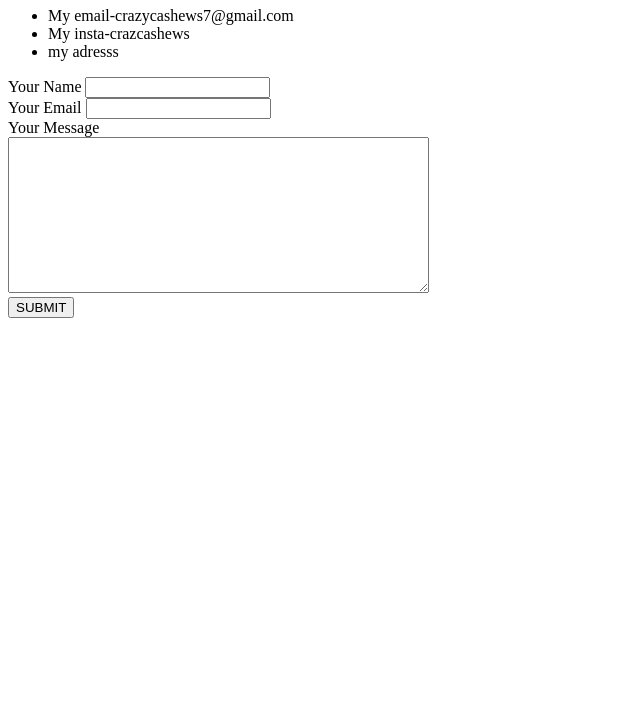
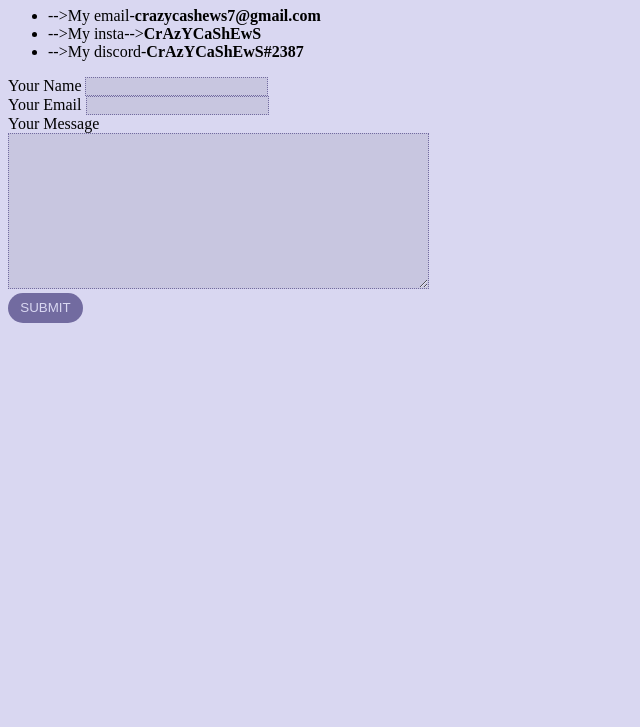
Before and after one commit to crazycashews/cv, a plain HTML site: page Contact_me.html in a window 1280 px wide. Shown: the part 73-800 px from the top of the page, without its empty margins (0-640 px from the left). Drawn offline with Linux system fonts and the light colour scheme.

Commit message:
Add files via upload

```diff
--- a/Contact_me.html
+++ b/Contact_me.html
@@ -3,25 +3,26 @@
   <head>
     <meta charset="utf-8">
     <title>Contact</title>
+      <link rel="stylesheet" href="Css/styles.css">
   </head>
   <body>
     <h1>My Contact Details</h1>
     <ul>
-      <li>My email-crazycashews7@gmail.com</li>
-      <li>My insta-crazcashews</li>
+      <li>-->My email-<b>crazycashews7@gmail.com</b></li>
+    <li>-->My insta--><b>CrAzYCaShEwS</b></li>
       <li>
-        my adresss
+        -->My discord-<b>CrAzYCaShEwS#2387</b>
       </li>
     </ul>
     <form class="" action="index.html" method="post">
       <label for="name">Your Name</label>
-      <input type="text" name="" value="" id="name"><br />
+      <input type="text" name="" value="" id="name" class="bg"><br />
       <label for="email">Your Email</label>
-      <input type="email" name="" value="" id="email"><br />
+      <input type="email" name="" value="" id="email" class="bg"><br />
       <label for="query">Your Message</label><br />
-      <textarea rows="10"cols="50" placeholder="Write your query here" id="query">
+      <textarea rows="10s"cols="50" placeholder="Write your query here" id="query" class="bg">
       </textarea><br />
-      <button>SUBMIT</button>
+      <button class="button">SUBMIT</button>
     </form>
 
   </body>
--- /dev/null
+++ b/Css/styles.css
@@ -0,0 +1,26 @@
+body {
+  background-color:#D9D7F1;
+}
+hr {
+border-style: dotted none none;
+border-width:8px;
+width:10%;
+border-color:#c8c6e0;
+}
+h1,h2,h3{color:#726ba0;}
+ a{color:#302760;}
+table {color:#302760;}
+#no1 {color:#302760;}
+.bg {
+  background-color:#c8c6e0;
+  border-width: thin;
+  border-color: #726ba0;
+  border-style: dotted;
+}
+.button {width:75px;
+  height: 30px;
+   color:#D9D7F1;
+  background-color:#726ba0;
+  border: none;
+  border-radius: 20px;
+}
```
Also changed, not shown: hobbies.html (+1 -0 lines), index.html (+4 -5 lines).
